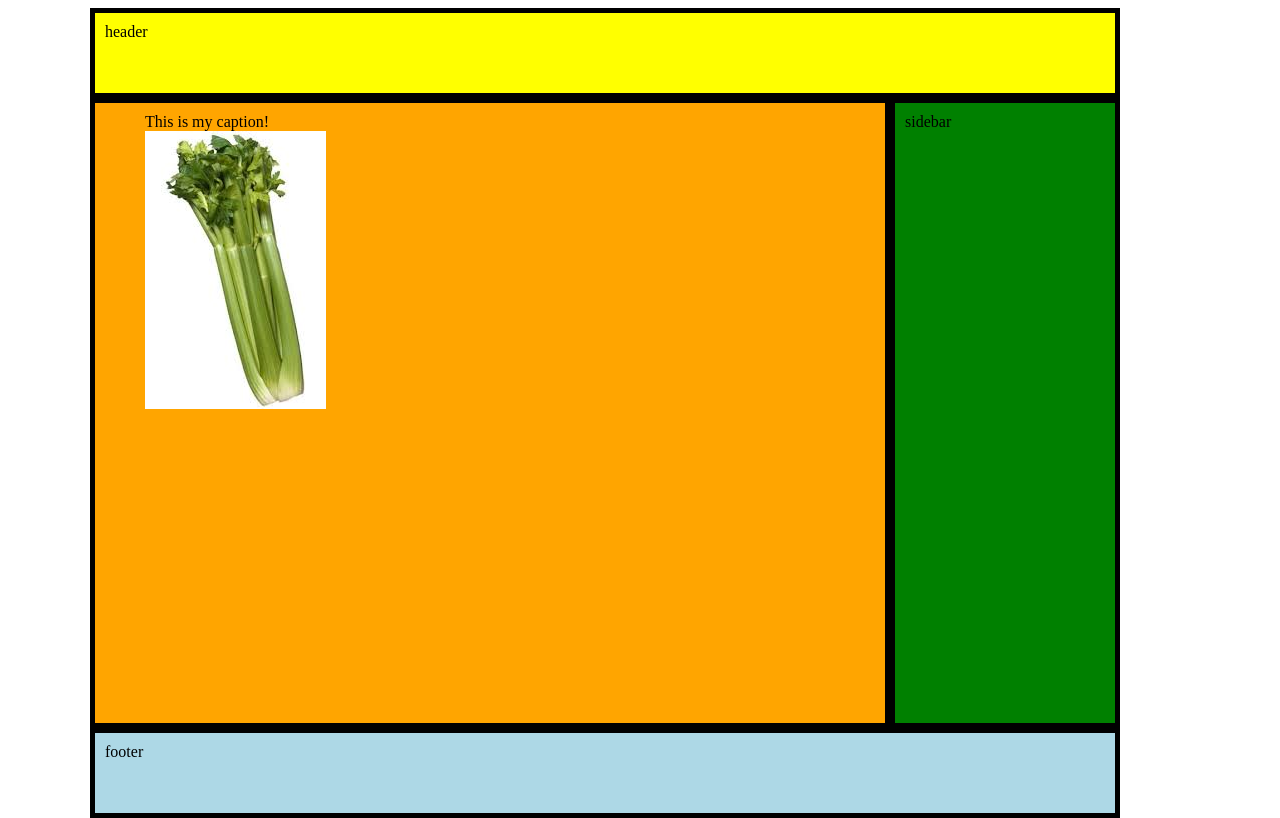
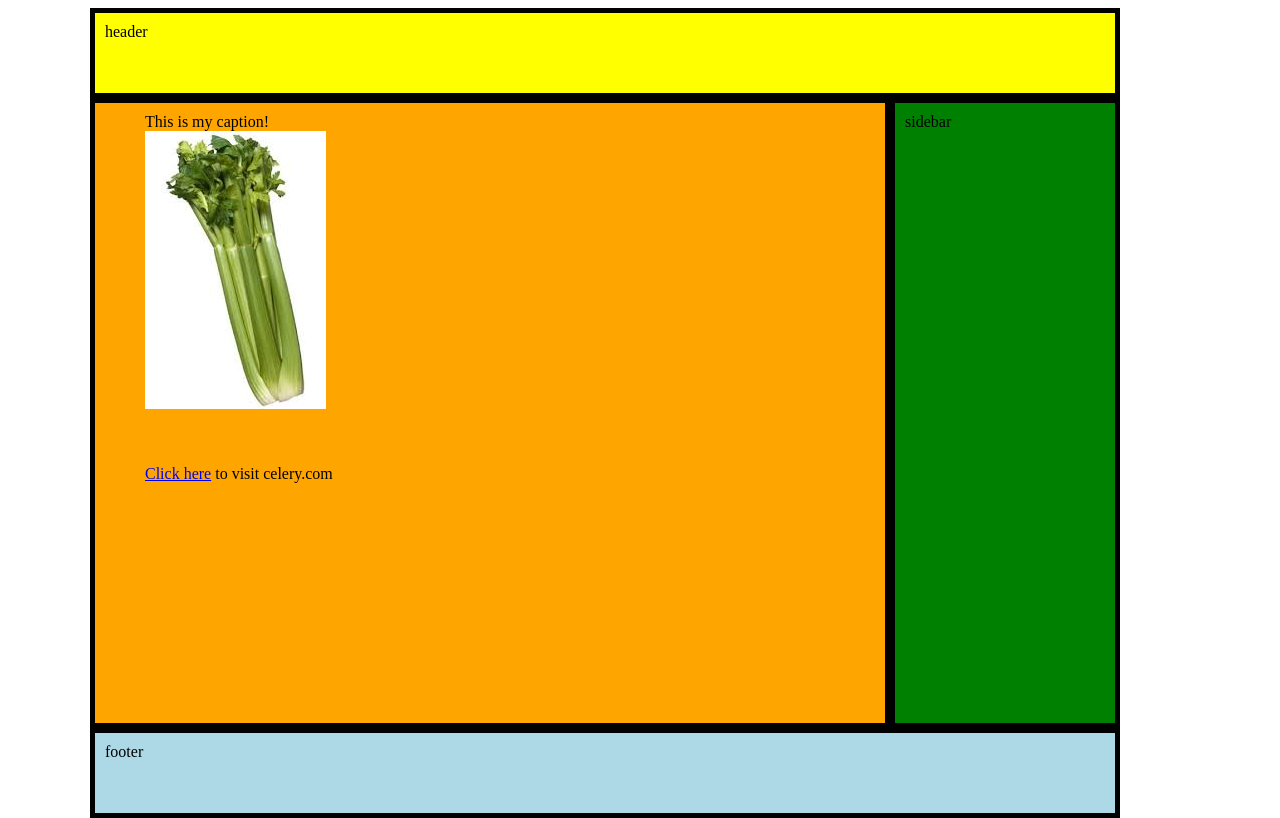
Before and after one commit to jpabico/jpabico.github.io, a plain HTML site: page dbc2.html in a window 1280 px wide. Drawn offline with Linux system fonts and the light colour scheme.

Commit message:
added pseudo classes

```diff
--- a/dbc2.html
+++ b/dbc2.html
@@ -11,6 +11,11 @@
 		  <div id="piclocation">
 		  	<div id="caption">This is my caption!</div>
 		  	<img src="unit1_week1/images/celery.jpg"/>
+		  	<p>
+		  		<br/>
+		  		<br/>
+				<a href="http://celery.com">Click here</a> to visit celery.com
+			</p>
 		  </div>
 		</span>
 		<span id="sidebar">sidebar</span>
--- a/unit1_week1/stylesheets/dbc2.css
+++ b/unit1_week1/stylesheets/dbc2.css
@@ -43,6 +43,14 @@
 	border-style: solid;
 }
 
+a:visited {
+	color: white;
+}
+
+a:hover {
+	color:blue;
+}
+
 #piclocation{
 	position: relative;
 	margin-left: 40px;
```
